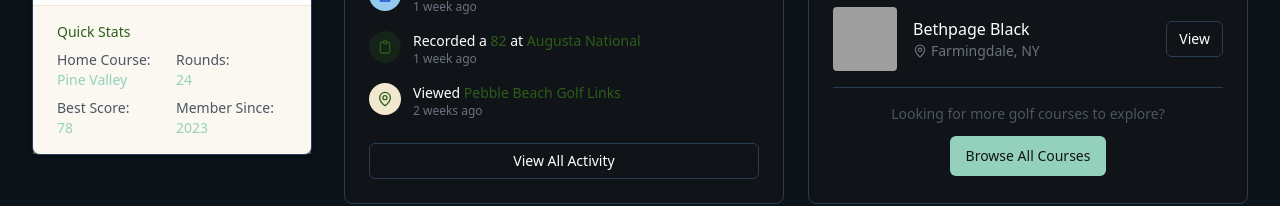
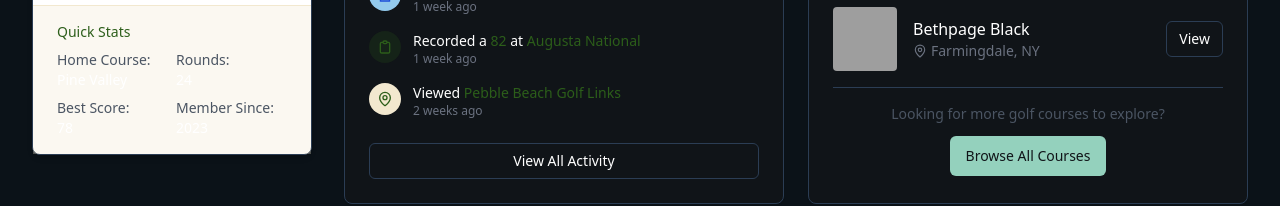
Before and after one commit to Streakyfox7347/scramble, a React (Vite) app: page /dashboard in a window 1280 px wide. Shown: the part 488-694 px from the top of the page. Built offline with nearby package versions, Linux system fonts and the light colour scheme; sample sign-in values are in the browser's storage; grey boxes are pictures that could not be loaded.

Commit message:
Update MemberSidebar.tsx

```diff
--- a/src/components/profile/MemberSidebar.tsx
+++ b/src/components/profile/MemberSidebar.tsx
@@ -181,7 +181,7 @@ const MemberSidebar = ({
                 className="mt-1 h-8"
               />
             ) : (
-              <p className="font-medium truncate" style={{ color: '#94d1bd' }}>{homeCourse}</p>
+              <p className="font-medium truncate" style={{ color: '#94d1bd !important' }}>{homeCourse}</p>
             )}
           </div>
           <div>
@@ -194,7 +194,7 @@ const MemberSidebar = ({
                 className="mt-1 h-8"
               />
             ) : (
-              <p className="font-medium" style={{ color: '#94d1bd' }}>{rounds}</p>
+              <p className="font-medium" style={{ color: '#94d1bd !important' }}>{rounds}</p>
             )}
           </div>
           <div>
@@ -207,7 +207,7 @@ const MemberSidebar = ({
                 className="mt-1 h-8"
               />
             ) : (
-              <p className="font-medium" style={{ color: '#94d1bd' }}>{bestScore}</p>
+              <p className="font-medium" style={{ color: '#94d1bd !important' }}>{bestScore}</p>
             )}
           </div>
           <div>
@@ -219,7 +219,7 @@ const MemberSidebar = ({
                 className="mt-1 h-8"
               />
             ) : (
-              <p className="font-medium" style={{ color: '#94d1bd' }}>{memberSince}</p>
+              <p className="font-medium" style={{ color: '#94d1bd !important' }}>{memberSince}</p>
             )}
           </div>
         </div>
```
